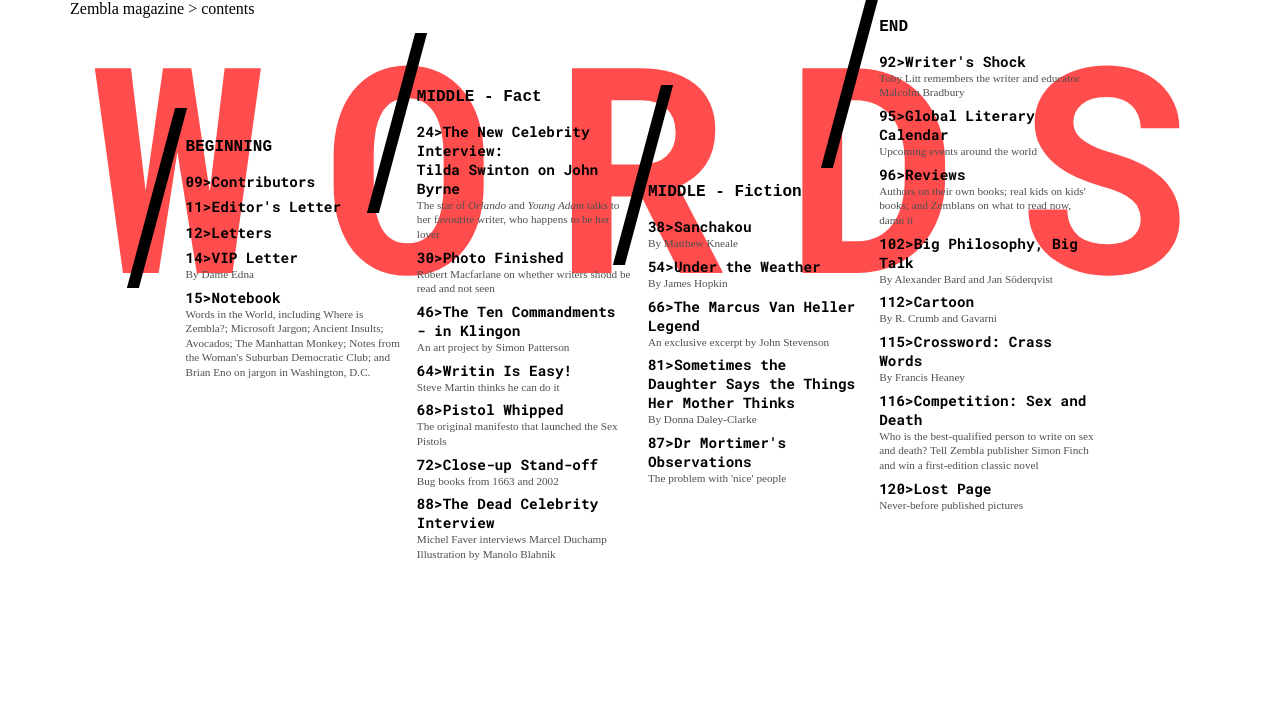
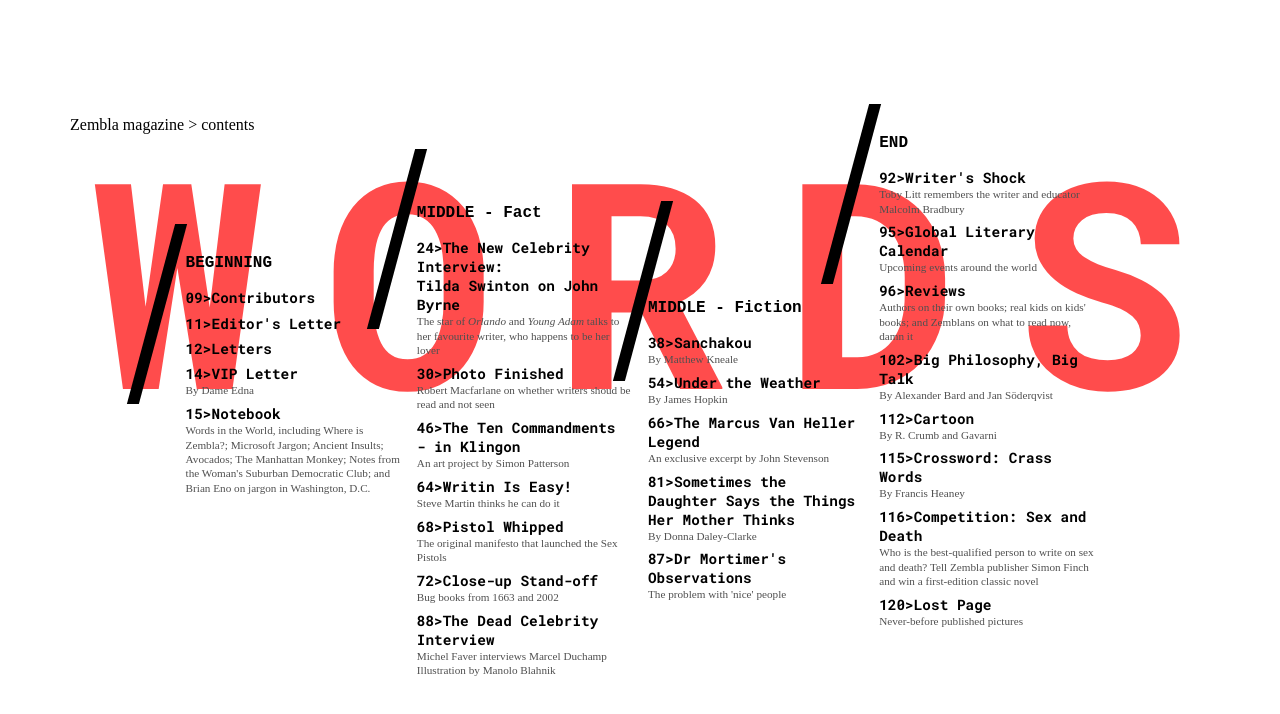
Before and after one commit to beaps/css-grid-project, a plain HTML site: page index.html in a window 1280 px wide. Drawn offline with Linux system fonts and the light colour scheme; a web font is replaced by a local one.

Commit message:
Center all the content on the screen

```diff
--- a/css/styles.css
+++ b/css/styles.css
@@ -19,8 +19,7 @@
 .container {
   display: flex;
   justify-content: center;
-  /* 100vh quitar al hacer el responsive */
-  /* height: 100vh; */
+  min-height: 100vh;
   flex-direction: column;
   max-width: 1140px;
   margin: 0 auto;
```
